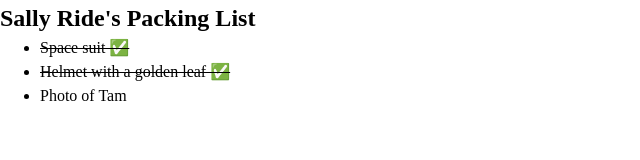
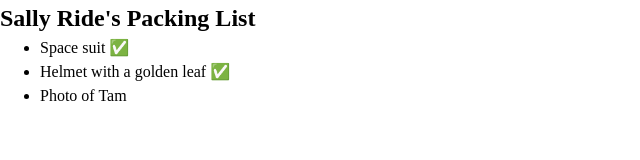
Before and after one commit to takunagai/react-official-tutorial, a React (Create React App) app: page / in a window 1280 px wide. Shown: the top 160 px of the page, without its empty margins (0-640 px from the left). Built offline with nearby package versions, Linux system fonts and the light colour scheme.

Commit message:
条件付きレンダリング 1 - 基本4(3項演算子でスッキリ書く3)

```diff
--- a/src/App5.jsx
+++ b/src/App5.jsx
@@ -1,11 +1,9 @@
 function Item({ name, isPacked }) {
-  return <li className="item">
-    {isPacked ? (
-      <del>{`${name} ✅`}</del>
-    ) : (
-      name
-    )}
-  </li>
+  return (
+    <li className="item">
+      {name} {isPacked && '✅'}
+    </li>
+  )
 }
 
 export default function PackingList() {
```
Also changed, not shown: 1 other file (tests, documents, lock files or other folders).
